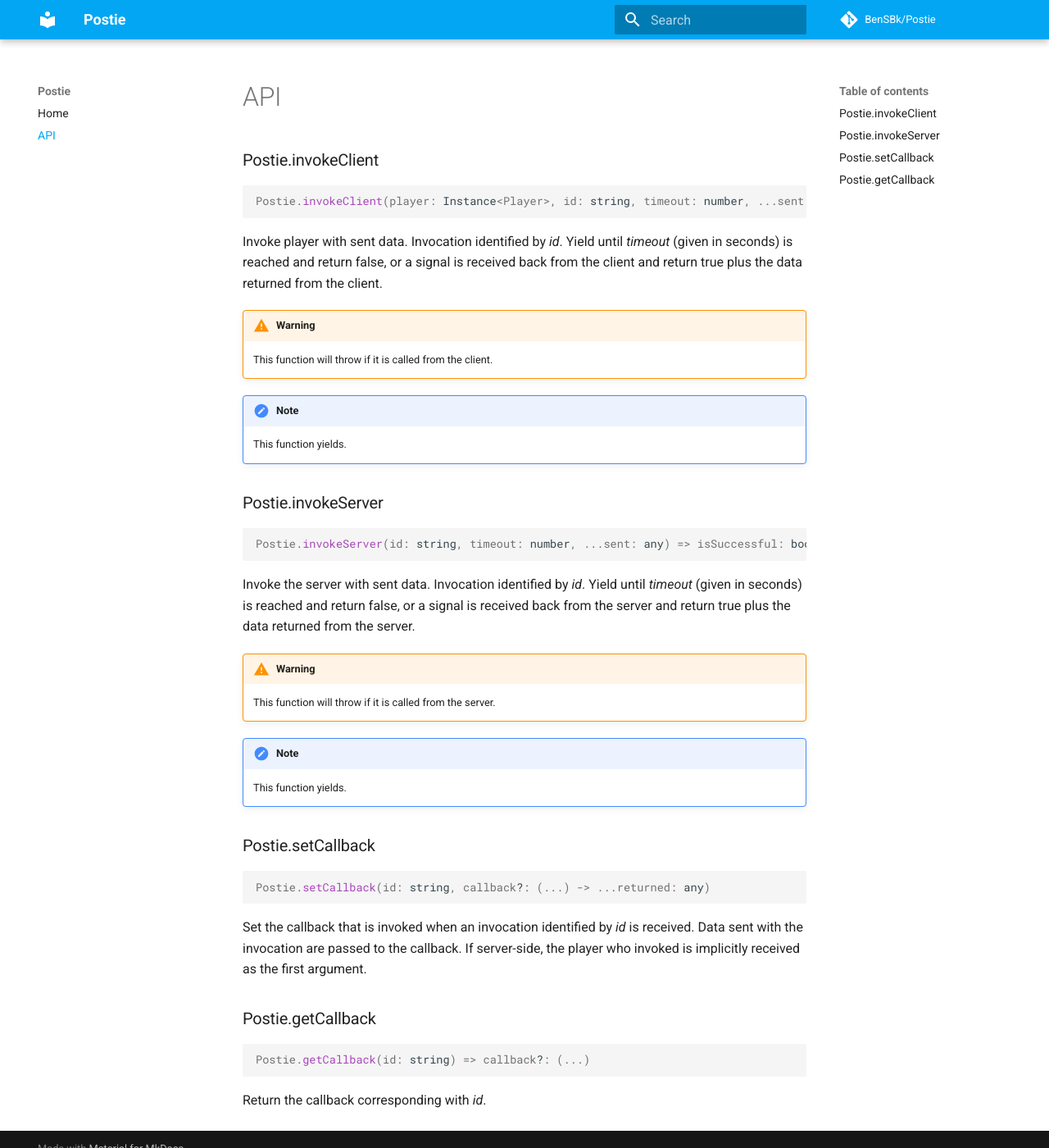
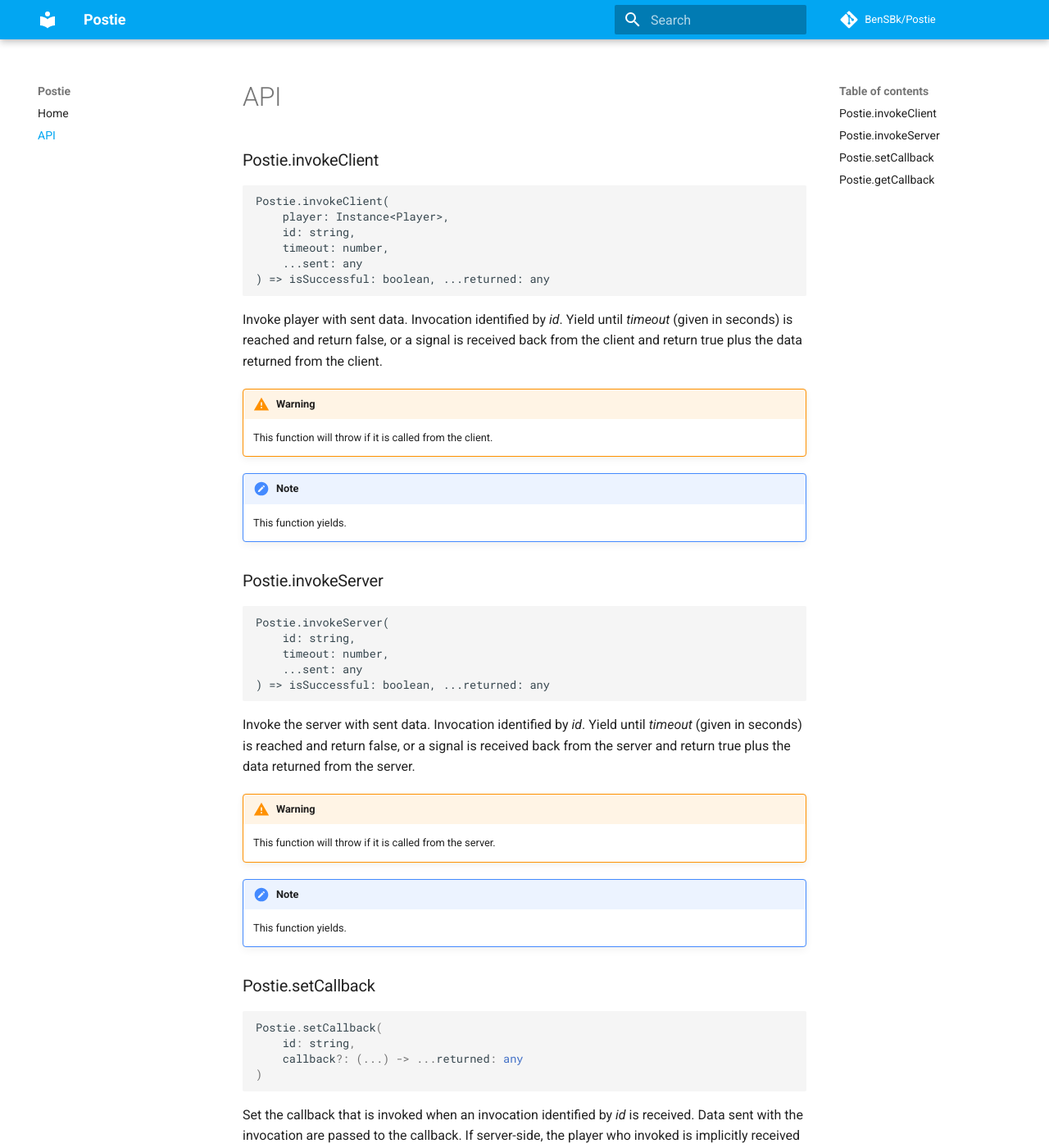
Before and after one commit to sheepish12/Postie, an MkDocs documentation site: the page built from docs/api.md, in a window 1280 px wide and 1400 px high. Shown: the whole window at 82% size. Built offline with MkDocs 1.6.1 and Material for MkDocs 9.7.7, drawn with Linux system fonts in a browser that asks for light colours; comment, search, counter and statistics services are not loaded; some of the changed text lies outside the part shown.

````diff
--- a/docs/api.md
+++ b/docs/api.md
@@ -1,6 +1,11 @@
 ### Postie.invokeClient
-```lua
-Postie.invokeClient(player: Instance<Player>, id: string, timeout: number, ...sent: any) => isSuccessful: boolean, ...returned: any
+```
+Postie.invokeClient(
+	player: Instance<Player>,
+	id: string,
+	timeout: number,
+	...sent: any
+) => isSuccessful: boolean, ...returned: any
 ```
 
 Invoke player with sent data. Invocation identified by *id*. Yield until *timeout* (given in seconds) is reached and return false, or a signal is received back from the client and return true plus the data returned from the client.
@@ -12,8 +17,12 @@ Invoke player with sent data. Invocation identified by *id*. Yield until *timeou
 	This function yields.
 
 ### Postie.invokeServer
-```lua
-Postie.invokeServer(id: string, timeout: number, ...sent: any) => isSuccessful: boolean, ...returned: any
+```
+Postie.invokeServer(
+	id: string,
+	timeout: number,
+	...sent: any
+) => isSuccessful: boolean, ...returned: any
 ```
 
 Invoke the server with sent data. Invocation identified by *id*. Yield until *timeout* (given in seconds) is reached and return false, or a signal is received back from the server and return true plus the data returned from the server.
@@ -25,15 +34,20 @@ Invoke the server with sent data. Invocation identified by *id*. Yield until *ti
 	This function yields.
 
 ### Postie.setCallback
-```lua
-Postie.setCallback(id: string, callback?: (...) -> ...returned: any)
+```
+Postie.setCallback(
+	id: string,
+	callback?: (...) -> ...returned: any
+)
 ```
 
 Set the callback that is invoked when an invocation identified by *id* is received. Data sent with the invocation are passed to the callback. If server-side, the player who invoked is implicitly received as the first argument.
 
 ### Postie.getCallback
-```lua
-Postie.getCallback(id: string) => callback?: (...)
+```
+Postie.getCallback(
+	id: string
+) => callback?: (...)
 ```
 
 Return the callback corresponding with *id*.
````
